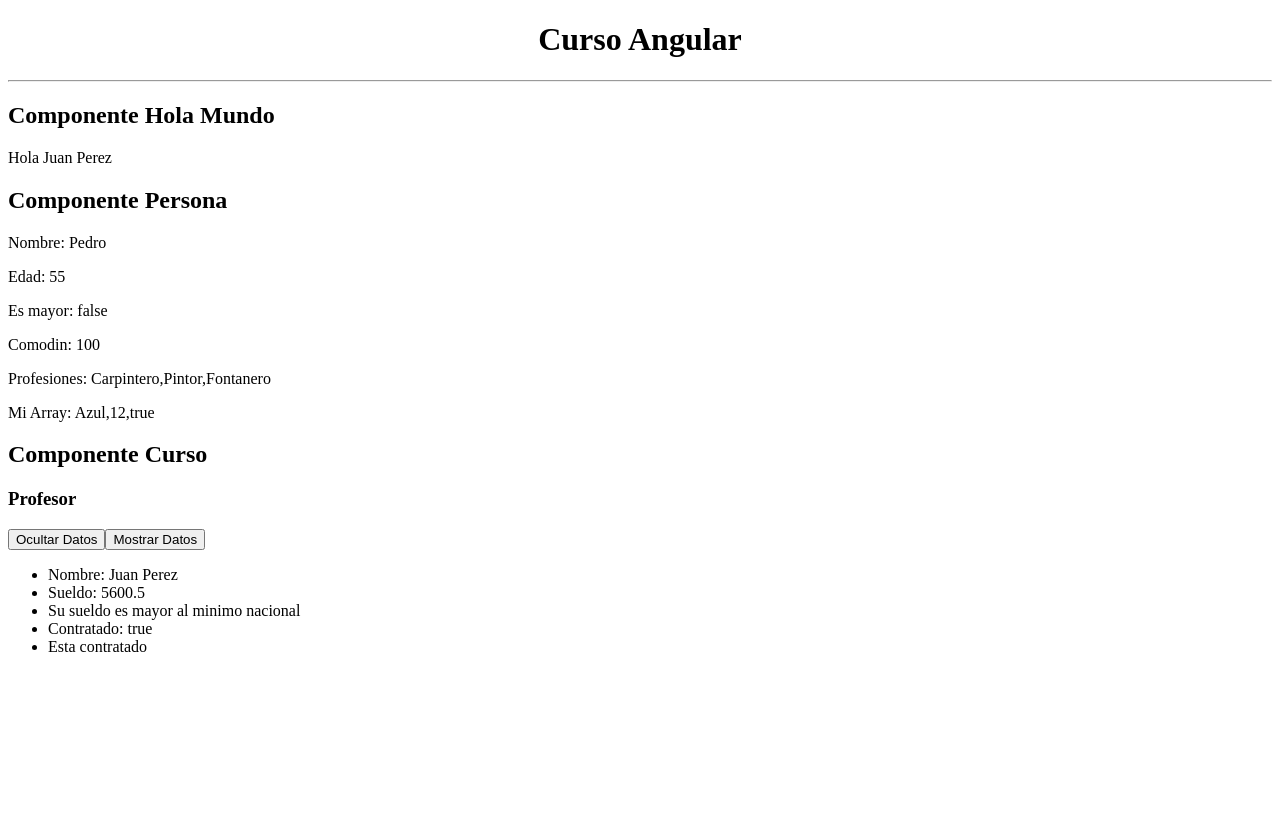
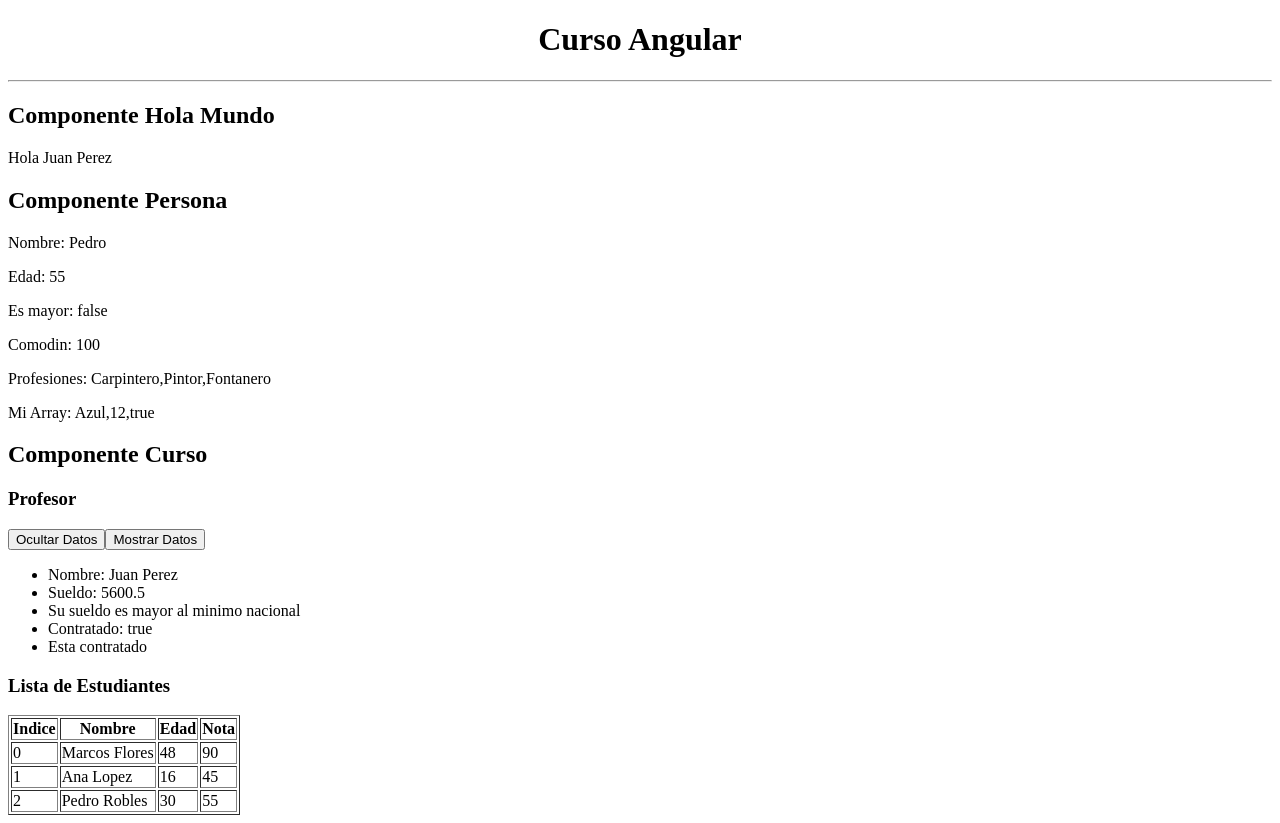
Before and after one commit to HugoMontes/cursoangular, an Angular app: page / in a window 1280 px wide. Before the commit the page ends 800 px from the top, so only its background shows below. Built offline with nearby package versions, Linux system fonts and the light colour scheme.

Commit message:
Colecciones y ngfor

```diff
--- a/src/app/curso/curso.component.html
+++ b/src/app/curso/curso.component.html
@@ -6,7 +6,7 @@
 <button type="button" (click)="cambiarEstado(true)">
     Mostrar Datos
 </button>
-<div *ngIf="mostrar_datos">
+<div *ngIf="mostrarDatos">
     <ul>
         <li>Nombre: {{ profesor.nombre }}</li>
         <li>Sueldo: {{ profesor.sueldo }}</li>
@@ -17,3 +17,22 @@
         <li *ngIf="!profesor.contratado">No esta contratado</li>
     </ul>
 </div>
+<h3>Lista de Estudiantes</h3>
+<table border="1">
+    <thead>
+      <tr>
+        <th>Indice</th>
+        <th>Nombre</th>
+        <th>Edad</th>
+        <th>Nota</th>
+      </tr>
+    </thead>
+    <tbody>
+      <tr *ngFor="let est of estudiantes; let i=index">
+        <td>{{ i }}</td>
+        <td>{{ est.nombre }}</td>
+        <td>{{ est.edad }}</td>
+        <td>{{ est.nota }}</td>
+      </tr>
+    </tbody>
+ </table>
--- a/src/app/curso/curso.component.ts
+++ b/src/app/curso/curso.component.ts
@@ -1,6 +1,8 @@
 import { Component, OnInit } from '@angular/core';
 // Importar la clase del modelo de Profesor
 import { Profesor } from '../model/profesor';
+// Importar la clase del modelo de Estudiante
+import { Estudiante } from '../model/estudiante';
 
 @Component({
   selector: 'app-curso',
@@ -13,22 +15,32 @@
   // Declarar una propiedad de tipo Profesor
   public profesor: Profesor;
   // Declarar una propiedad de tipo boolean
-  public mostrar_datos:boolean;
+  public mostrarDatos: boolean;
+  // Declarar una propiedad de tipo Array
+  public estudiantes: Array<Estudiante>;
 
   // Definir un constructor
   constructor() {
     // Instanciar un objeto Profesor
-    this.profesor=new Profesor('Juan Perez', 5600.50, true);
+    this.profesor = new Profesor('Juan Perez', 5600.50, true);
     // Inicializar en false
-    this.mostrar_datos=true;
+    this.mostrarDatos = true;
+    // Inicializar el array de estudiantes
+    this.estudiantes = [
+      new Estudiante('Marcos Flores', 48, 90),
+      new Estudiante('Ana Lopez', 16, 45),
+      new Estudiante('Pedro Robles', 30, 55)
+    ];
   }
   // Definir el metodo inicial
   ngOnInit(): void {
     // Mostrar por consola el objeto
     console.log(this.profesor);
+    // Mostrar por consola el array de estudiantes
+    console.log(this.estudiantes);
   }
   // Definir una funcion que cambia el estado de mostrar_datos
-  cambiarEstado(valor){
-    this.mostrar_datos=valor;
+  cambiarEstado(valor): void{
+    this.mostrarDatos = valor;
   }
 }
--- /dev/null
+++ b/src/app/model/estudiante.ts
@@ -0,0 +1,7 @@
+export class Estudiante {
+  constructor(
+    public nombre: string,
+    public edad: number,
+    public nota: number
+  ) {}
+}
--- a/src/app/persona/persona.component.ts
+++ b/src/app/persona/persona.component.ts
@@ -35,11 +35,11 @@
 
   }
   // Definir una funcion con parametros
-  hola(nombre) {
+  hola(nombre): void {
     // alert('Hola ' + nombre);
   }
   // Definir una funcion que cambia valor de propiedad
-  cambiarEdad(edad) {
+  cambiarEdad(edad): void {
     this.edad = edad;
   }
 }
```
Also changed, not shown: 1 other file (tests, documents, lock files or other folders).
